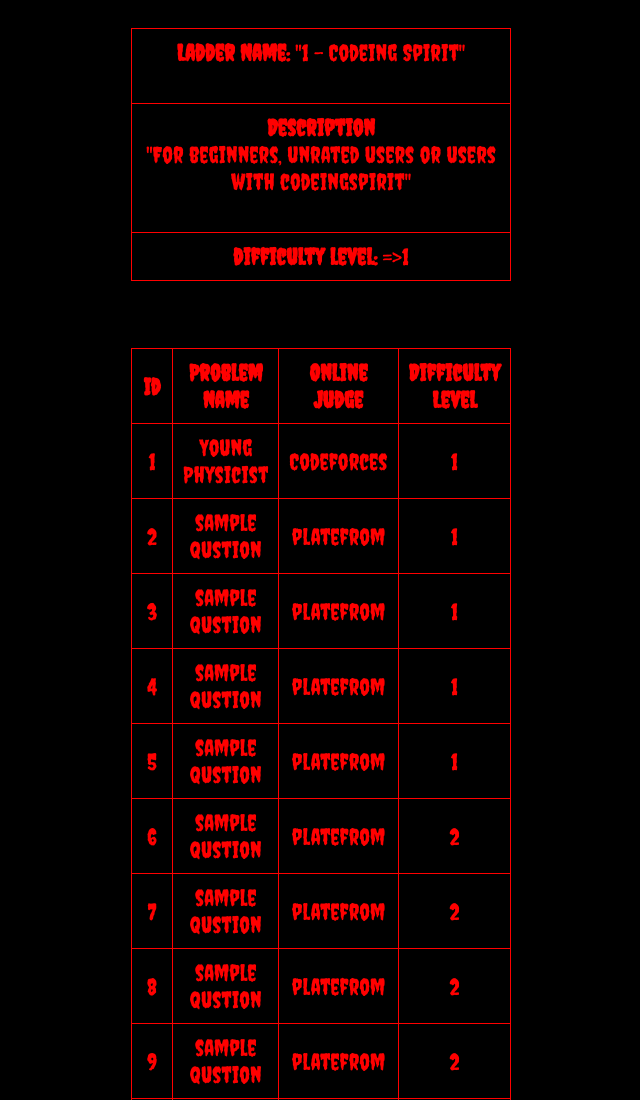
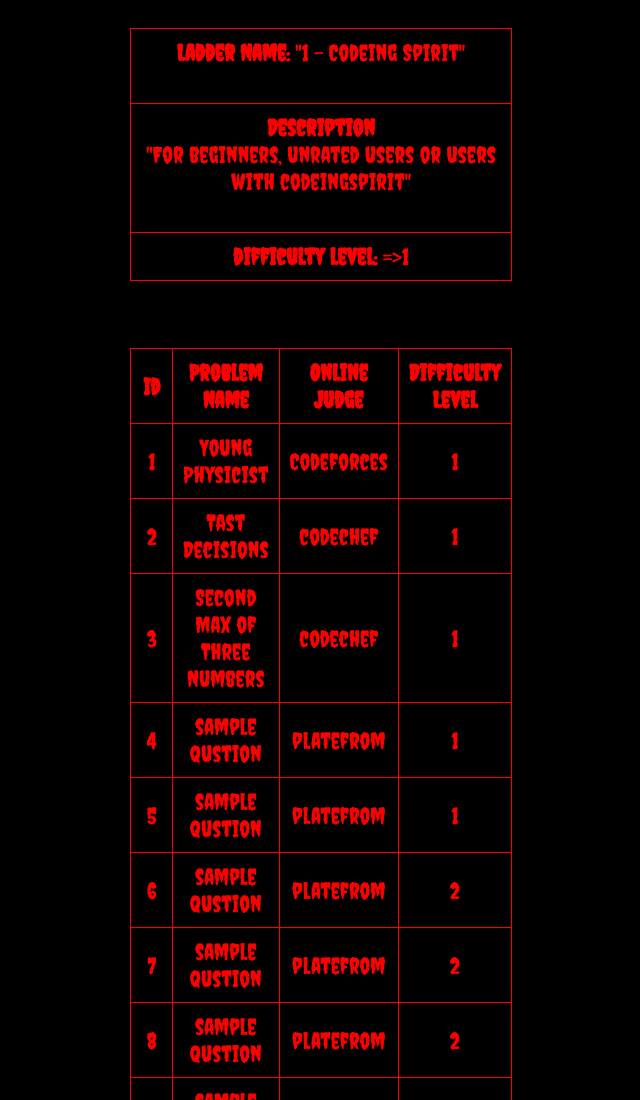
Before and after one commit to deevanshu-k/CodingLadder, a plain HTML site: page Beginner/index.html in a window 1280 px wide. Shown: the top 1100 px of the page, without its empty margins (319-959 px from the left). Drawn offline with Linux system fonts and the light colour scheme.

Commit message:
ladder qustions updated

```diff
--- a/Beginner/index.html
+++ b/Beginner/index.html
@@ -62,14 +62,18 @@
             </tr>
             <tr>
                 <td>2</td>
-                <td>sample qustion</td>
-                <td>platefrom</td>
+                <td>
+                    <a href="https://www.codechef.com/submit/TASTEDEC" target="_blank">Tast Decisions                  </a>
+                </td>
+                <td>codechef</td>
                 <td>1</td>
             </tr>
             <tr>
                 <td>3</td>
-                <td>sample qustion</td>
-                <td>platefrom</td>
+                <td>
+                    <a href="https://www.codechef.com/problems/SNDMAX" target="_blank">Second Max of Three Numbers</a>
+                </td>
+                <td>codechef</td>
                 <td>1</td>
             </tr>
             <tr>
```
